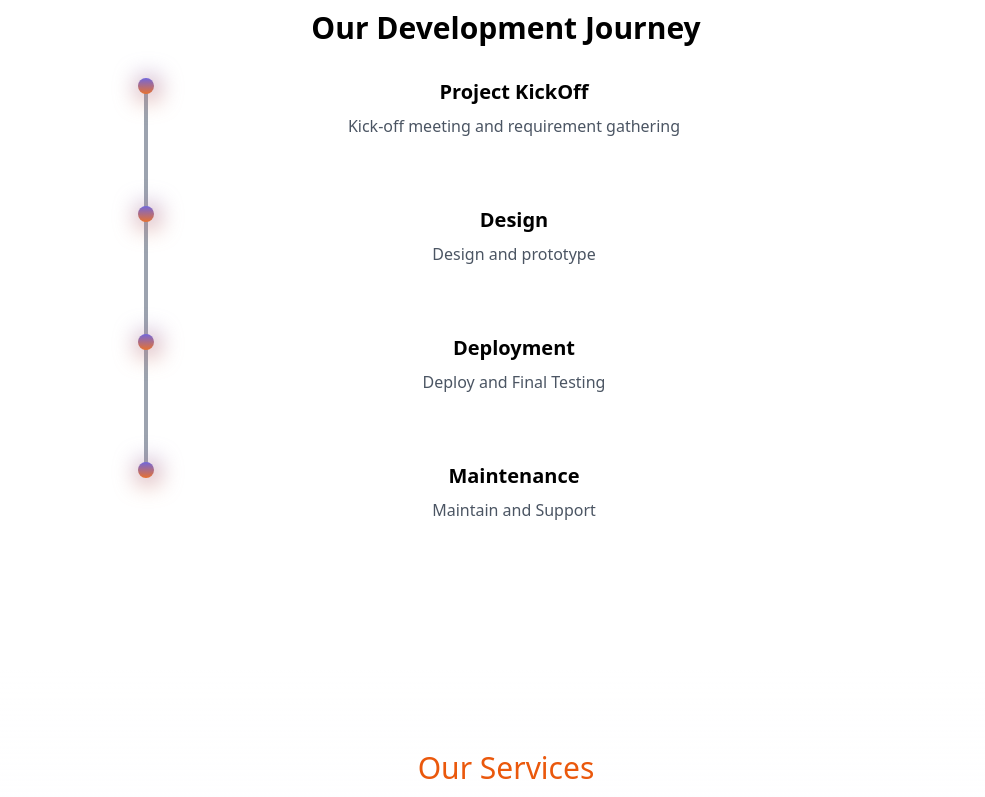
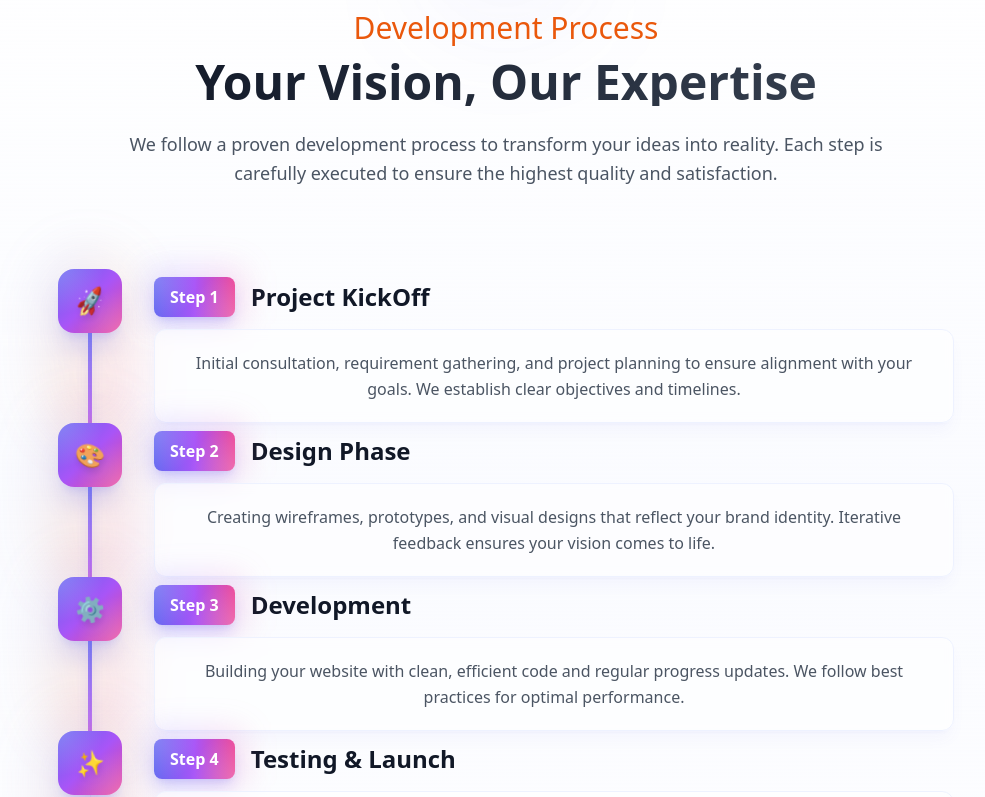
Before and after one commit to bckflpboys/devaurva-landing, a React (Vite) app: page / in a window 1280 px wide. Shown: the part 1452-2249 px from the top of the page, without its empty margins (134-1119 px from the left). Built offline with nearby package versions, Linux system fonts and the light colour scheme; no server answers.

Commit message:
work process section

```diff
--- a/src/components/MileStone.jsx
+++ b/src/components/MileStone.jsx
@@ -1,26 +1,88 @@
-const MileStone = ({ title, description, lastItem }) => {
+import { motion, useScroll, useTransform } from "framer-motion";
+import { useRef } from "react";
+
+const MileStone = ({ title, description, lastItem, icon, index }) => {
+    const ref = useRef(null);
+    const { scrollYProgress } = useScroll({
+        target: ref,
+        offset: ["start center", "center center"]
+    });
+
     return (
-      <div className="flex w-full">
-        <div className="relative flex flex-col items-center h-32">
-          <div className="z-20 bg-gradient-to-b from-indigo-500 to-orange-500 h-4 w-4 rounded-full flex-shrink-0 relative">
+        <div ref={ref} className="flex w-full mb-16 last:mb-0">
+            {/* Timeline dot and line */}
+            <div className="relative flex flex-col items-center mr-8">
+                {/* Glowing background for icon */}
+                <div className="absolute -inset-4 bg-gradient-to-br from-indigo-500/20 via-orange-500/10 to-pink-500/20 rounded-full blur-xl" />
 
+                {/* Icon container */}
+                <motion.div
+                    className="relative z-20 flex items-center justify-center w-16 h-16 rounded-2xl bg-gradient-to-br from-indigo-500 via-purple-500 to-pink-500 shadow-xl shadow-indigo-500/20 overflow-hidden"
+                    style={{
+                        scale: useTransform(scrollYProgress, [0, 1], [0.5, 1]),
+                        opacity: useTransform(scrollYProgress, [0, 1], [0.3, 1]),
+                        rotate: useTransform(scrollYProgress, [0, 1], [-20, 0])
+                    }}
+                >
+                    {/* Animated background patterns */}
+                    <div className="absolute inset-0 bg-[radial-gradient(circle_at_100%_100%,rgba(255,255,255,0.2)_0%,transparent_50%)]" />
+                    <div className="absolute inset-0 bg-[radial-gradient(circle_at_0%_0%,rgba(255,255,255,0.2)_0%,transparent_50%)]" />
 
-<div className="bg-gradient-to-b from-indigo-500 to-orange-500 h-5 w-5 rounded-full flex-shrink-0 absolute z-10 blur-md"></div>
+                    {/* Icon */}
+                    <span className="relative text-2xl text-white filter drop-shadow-lg transform -rotate-12">{icon}</span>
+                </motion.div>
 
+                {/* Connecting line */}
+                {!lastItem && (
+                    <motion.div
+                        className="absolute top-16 w-1 bg-gradient-to-b from-indigo-500 via-purple-500 to-pink-500"
+                        style={{
+                            height: useTransform(scrollYProgress, [0, 1], ["0%", "100%"]),
+                            opacity: useTransform(scrollYProgress, [0, 1], [0.3, 0.8]),
+                            filter: "drop-shadow(0 4px 6px rgb(99 102 241 / 0.3))"
+                        }}
+                    />
+                )}
+            </div>
 
+            {/* Content */}
+            <motion.div
+                className="flex-1 pt-2"
+                style={{
+                    opacity: useTransform(scrollYProgress, [0, 1], [0.5, 1]),
+                    x: useTransform(scrollYProgress, [0, 1], [-20, 0])
+                }}
+            >
+                <div className="flex items-center mb-3">
+                    {/* Step indicator */}
+                    <motion.div
+                        className="relative mr-4 group"
+                        style={{
+                            scale: useTransform(scrollYProgress, [0, 1], [0.8, 1])
+                        }}
+                    >
+                        {/* Glowing background for step number */}
+                        <div className="absolute -inset-2 bg-gradient-to-r from-indigo-500/20 via-purple-500/20 to-pink-500/20 rounded-lg blur-lg group-hover:opacity-75 transition-opacity" />
+
+                        {/* Step number container */}
+                        <div className="relative flex items-center px-4 py-2 bg-gradient-to-r from-indigo-500 via-purple-500 to-pink-500 rounded-lg shadow-lg shadow-indigo-500/20">
+                            {/* Animated background patterns */}
+                            <div className="absolute inset-0 bg-[radial-gradient(circle_at_100%_100%,rgba(255,255,255,0.2)_0%,transparent_50%)] rounded-lg" />
+                            <div className="absolute inset-0 bg-[radial-gradient(circle_at_0%_0%,rgba(255,255,255,0.2)_0%,transparent_50%)] rounded-lg" />
+
+                            {/* Step text */}
+                            <span className="relative font-bold text-white">Step {index}</span>
                         </div>
-{
-    !lastItem &&
-        <div
-        className="z-0 absolute top-2 w-1 bg-gray-400 flex-grow h-full"
-        ></div>}
+                    </motion.div>
+
+                    <h3 className="text-2xl font-bold text-gray-900">{title}</h3>
                 </div>
-        <div className="mx-auto">
-        <h3 className="text-xl font-bold">{title}</h3>
-        <p className="mt-2 text-gray-600">{description}</p>
+
+                {/* Description card */}
+                <div className="bg-white/50 backdrop-blur-sm rounded-xl p-5 shadow-lg shadow-indigo-500/5 border border-indigo-50">
+                    <p className="text-gray-600 leading-relaxed">{description}</p>
                 </div>
-{!lastItem && <div className="milestone__line"></div>}
-
+            </motion.div>
         </div>
     );
 };
--- a/src/components/PricingSection.jsx
+++ b/src/components/PricingSection.jsx
@@ -5,7 +5,7 @@ import { motion } from "framer-motion";
 
 const PricingSection = () => {
     return (
-        <section id="pricing" className="flex text-center py-24 px-6 items-center justify-center flex-col bg-gradient-to-b from-white to-indigo-50/30">
+        <section id="pricing" className="py-20 bg-gradient-to-b from-white to-indigo-50/30">
             <TagLine>Pricing Plans</TagLine>
             <motion.div
                 initial={{ opacity: 0, y: 20 }}
--- a/src/components/RoadMapSection.jsx
+++ b/src/components/RoadMapSection.jsx
@@ -1,59 +1,119 @@
 import MileStone from "./MileStone";
 import TagLine from "./TagLine";
 import { motion } from "framer-motion";
+
+const scrollToPricing = () => {
+    const pricingSection = document.getElementById('pricing');
+    if (pricingSection) {
+        pricingSection.scrollIntoView({ behavior: 'smooth' });
+    }
+};
 
 const roadmap = [
     {
         id: 1,
         name: "Project KickOff",
-        description: "Kick-off meeting and requirement gathering"
+        description: "Initial consultation, requirement gathering, and project planning to ensure alignment with your goals. We establish clear objectives and timelines.",
+        icon: "🚀"
     },
     {
         id: 2,
-        name: "Design",
-        description: "Design and prototype"
+        name: "Design Phase",
+        description: "Creating wireframes, prototypes, and visual designs that reflect your brand identity. Iterative feedback ensures your vision comes to life.",
+        icon: "🎨"
     },
     {
         id: 3,
-        name: "Deployment",
-        description: "Deploy and Final Testing"
+        name: "Development",
+        description: "Building your website with clean, efficient code and regular progress updates. We follow best practices for optimal performance.",
+        icon: "⚙️"
     },
     {
         id: 4,
-        name: "Maintenance",
-        description: "Maintain and Support"
+        name: "Testing & Launch",
+        description: "Thorough testing, optimization, and successful deployment of your website. We ensure everything works flawlessly before going live.",
+        icon: "✨"
     }
 ];
 
 const RoadMapSection = () => {
     return (
-        <section className="py-20">
-            <div className="text-center">
-                <TagLine>Roadmap</TagLine>
+        <section className="relative py-32 overflow-hidden">
+            {/* Background Elements */}
+            <div className="absolute inset-0 bg-gradient-to-b from-white via-indigo-50/30 to-white" />
+            <div className="absolute top-0 left-1/2 -translate-x-1/2 w-32 h-32 bg-indigo-500/10 rounded-full blur-3xl" />
+            <div className="absolute bottom-0 right-0 w-64 h-64 bg-orange-500/10 rounded-full blur-3xl" />
+
+            <div className="relative max-w-7xl mx-auto px-6">
+                <div className="text-center max-w-3xl mx-auto mb-20">
+                    <TagLine>Development Process</TagLine>
                     <motion.h2
                         initial={{ opacity: 0, y: 20 }}
-                    animate={{ opacity: 1, y: 0 }}
+                        whileInView={{ opacity: 1, y: 0 }}
+                        viewport={{ once: true }}
                         transition={{ duration: 0.5 }}
-                    className="font-extrabold text-3xl mb-8 pt-3"
+                        className="font-extrabold text-4xl md:text-5xl mb-6 pt-3 bg-gradient-to-r from-gray-900 to-gray-700 bg-clip-text text-transparent"
                     >
-                    Our Development Journey
+                        Your Vision, Our Expertise
                     </motion.h2>
+                    <motion.p
+                        initial={{ opacity: 0, y: 20 }}
+                        whileInView={{ opacity: 1, y: 0 }}
+                        viewport={{ once: true }}
+                        transition={{ duration: 0.5, delay: 0.1 }}
+                        className="text-gray-600 text-lg leading-relaxed"
+                    >
+                        We follow a proven development process to transform your ideas into reality.
+                        Each step is carefully executed to ensure the highest quality and satisfaction.
+                    </motion.p>
                 </div>
-            <div className="max-w-3xl mx-auto px-4">
+
+                {/* Timeline Container */}
+                <div className="relative max-w-4xl mx-auto">
+                    {/* Decorative Elements */}
+                    <div className="absolute left-8 top-0 bottom-0 w-px bg-gradient-to-b from-transparent via-indigo-200 to-transparent" />
+
+                    {/* Timeline Content */}
+                    <div className="relative">
                         {roadmap.map((milestone, index) => (
                             <motion.div
                                 key={index}
                                 initial={{ opacity: 0, x: index % 2 === 0 ? -20 : 20 }}
-                        animate={{ opacity: 1, x: 0 }}
+                                whileInView={{ opacity: 1, x: 0 }}
+                                viewport={{ once: true }}
                                 transition={{ duration: 0.5, delay: index * 0.1 }}
                             >
                                 <MileStone
                                     title={milestone.name}
                                     description={milestone.description}
+                                    icon={milestone.icon}
                                     lastItem={index === roadmap.length - 1}
+                                    index={index + 1}
                                 />
                             </motion.div>
                         ))}
+                    </div>
+                </div>
+
+                {/* Bottom CTA */}
+                <motion.div
+                    initial={{ opacity: 0, y: 20 }}
+                    whileInView={{ opacity: 1, y: 0 }}
+                    viewport={{ once: true }}
+                    transition={{ duration: 0.5 }}
+                    className="text-center mt-20"
+                >
+                    <p className="text-gray-600 mb-6">Ready to start your project?</p>
+                    <button
+                        onClick={scrollToPricing}
+                        className="inline-flex items-center gap-2 bg-gradient-to-r from-indigo-600 to-indigo-500 text-white px-6 py-3 rounded-xl font-semibold hover:from-indigo-700 hover:to-indigo-600 transition-all duration-300 shadow-lg shadow-indigo-500/20 hover:scale-105"
+                    >
+                        Get Started Now
+                        <svg className="w-5 h-5" fill="none" stroke="currentColor" viewBox="0 0 24 24">
+                            <path strokeLinecap="round" strokeLinejoin="round" strokeWidth={2} d="M17 8l4 4m0 0l-4 4m4-4H3" />
+                        </svg>
+                    </button>
+                </motion.div>
             </div>
         </section>
     );
```
Lines whose indentation alone changed are shown as unchanged.
